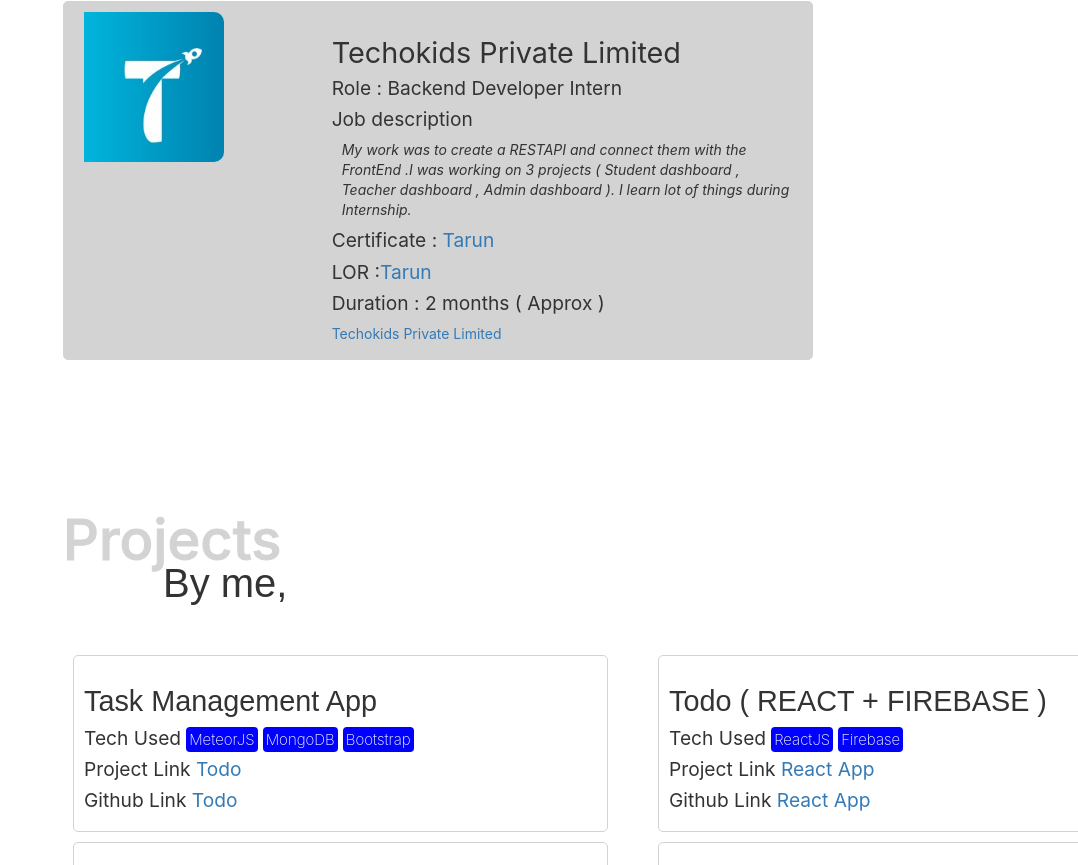
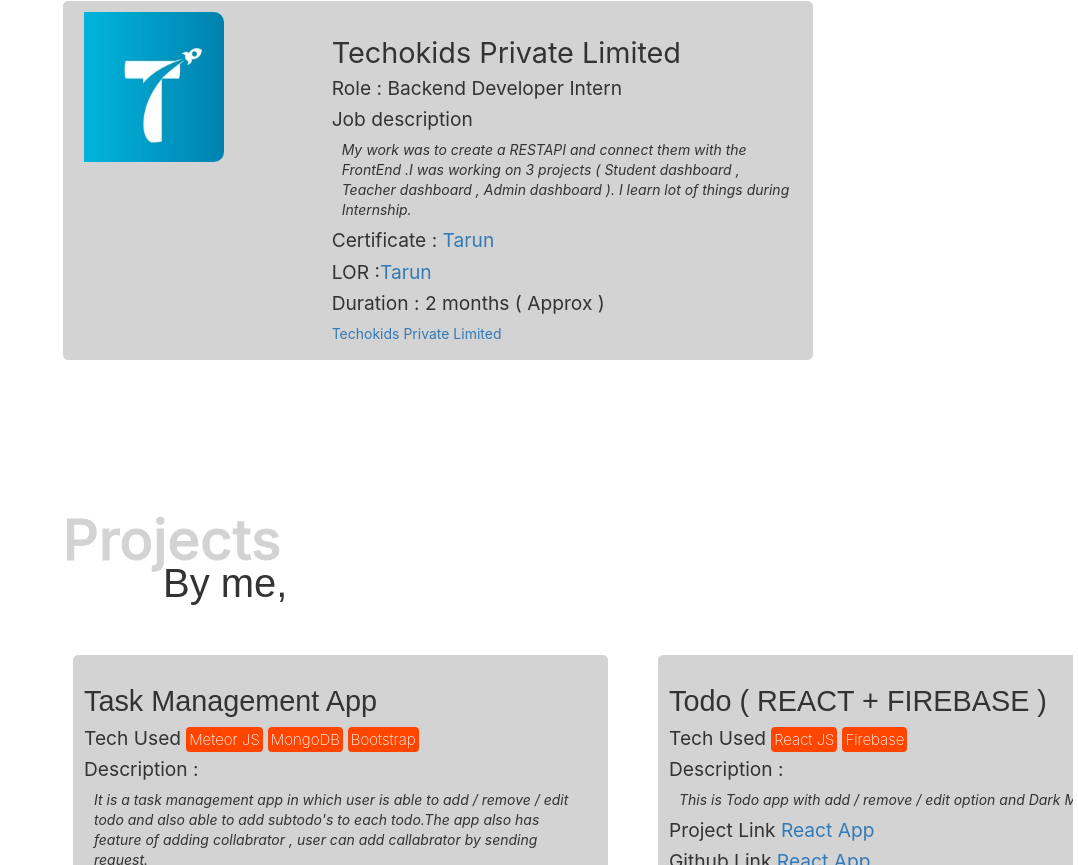
Before and after one commit to Tarun200999/portfolio, a React (Create React App) app: page / in a window 1280 px wide. Shown: the part 1935-2800 px from the top of the page, without its empty margins (202-1280 px from the left). Built offline with nearby package versions, Linux system fonts and the light colour scheme.

Commit message:
Little chnages

```diff
--- a/src/App.css
+++ b/src/App.css
@@ -37,6 +37,7 @@
 }
 #main {
   margin-left: 250px;
+  margin-right: 5px;
 }
 
 #home {
--- a/src/Components/Project/ProjectData.js
+++ b/src/Components/Project/ProjectData.js
@@ -1,6 +1,6 @@
 import React from "react";
 
-function ProjectData({ name, tech, link, glink }) {
+function ProjectData({ name, tech, link, glink, description }) {
 	return (
 		<>
 			<div className="project_content">
@@ -11,6 +11,8 @@
 						<span className="tech_used">{i}</span>
 					))}
 				</h4>
+				<h4>Description :</h4>
+				<p>{description}</p>
 				<h4>
 					Project Link <a href={link[0]}>{link[1]}</a>
 				</h4>
--- a/src/Components/Project/Projects.js
+++ b/src/Components/Project/Projects.js
@@ -15,7 +15,7 @@
 						<div className="col-sm-6">
 							<ProjectData
 								name="Task Management App"
-								tech={["MeteorJS", "MongoDB", "Bootstrap"]}
+								tech={["Meteor JS", "MongoDB", "Bootstrap"]}
 								link={[
 									"https://organize-todo.herokuapp.com/",
 									"Todo",
@@ -24,10 +24,11 @@
 									"https://github.com/Tarun200999/OrganizeTodo",
 									"Todo",
 								]}
+								description="It is a task management app in which user is able to add / remove / edit todo and also able to add subtodo's to each todo.The app also has feature of adding collabrator , user can add callabrator by sending request."
 							/>
 							<ProjectData
 								name="Password Generator"
-								tech={["ReactJS", "Bootstrap"]}
+								tech={["React JS", "Bootstrap"]}
 								link={[
 									"https://tarun200999.github.io/passwordgenerator035/",
 									"Password Generator",
@@ -36,12 +37,13 @@
 									"https://github.com/Tarun200999/passwordgenerator",
 									"Password Generator",
 								]}
+								description="This app is to generator a random password according to user requirement.User can choose length of password or charactor set."
 							/>
 						</div>
 						<div className="col-sm-6">
 							<ProjectData
 								name="Todo ( REACT + FIREBASE ) "
-								tech={["ReactJS", "Firebase"]}
+								tech={["React JS", "Firebase"]}
 								link={[
 									"https://todoapp-8abec.web.app/",
 									"React App",
@@ -50,10 +52,16 @@
 									"https://github.com/Tarun200999/TodoApp_REACT-FIREBASE",
 									"React App",
 								]}
+								description="This is Todo app with add / remove / edit option and Dark Mode."
 							/>
 							<ProjectData
 								name="Shopping Cart"
-								tech={["NodeJS", "MongoDB", "JWT", "ExpressJS"]}
+								tech={[
+									"Node JS",
+									"MongoDB",
+									"JWT",
+									"Express JS",
+								]}
 								link={[
 									"https://shoppingcart035.herokuapp.com/",
 									"Shopping Cart",
@@ -62,6 +70,7 @@
 									"https://github.com/Tarun200999/ShoppingCART_RESTAPI",
 									"Shopping Cart",
 								]}
+								description="This is a RESTAPI express project .User can authenticate us and add / remove / delete product or shopping cart."
 							/>
 						</div>
 					</div>
--- a/src/Components/Project/project.css
+++ b/src/Components/Project/project.css
@@ -3,11 +3,16 @@
 	padding: 10px;
 	margin: 10px;
 	border-radius: 5px;
+	background-color: lightgray;
+}
+.project_content p {
+	margin: 10px;
+	font-style: italic;
 }
 
 .tech_used {
 	color: white;
-	background-color: blue;
+	background-color: orangered;
 	padding: 3px;
 	margin-left: 5px;
 	font-weight: 200;
```
